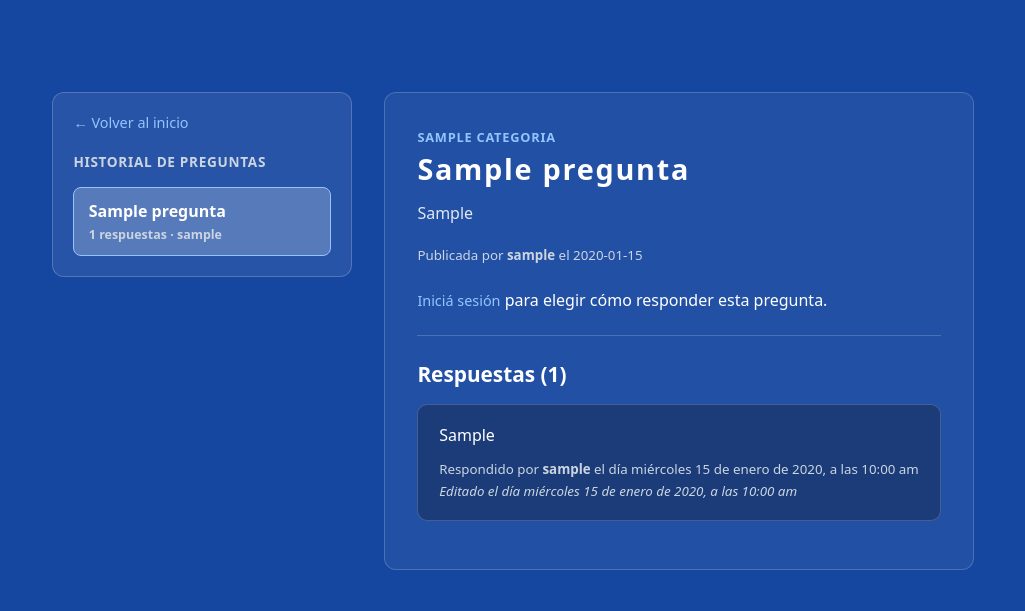
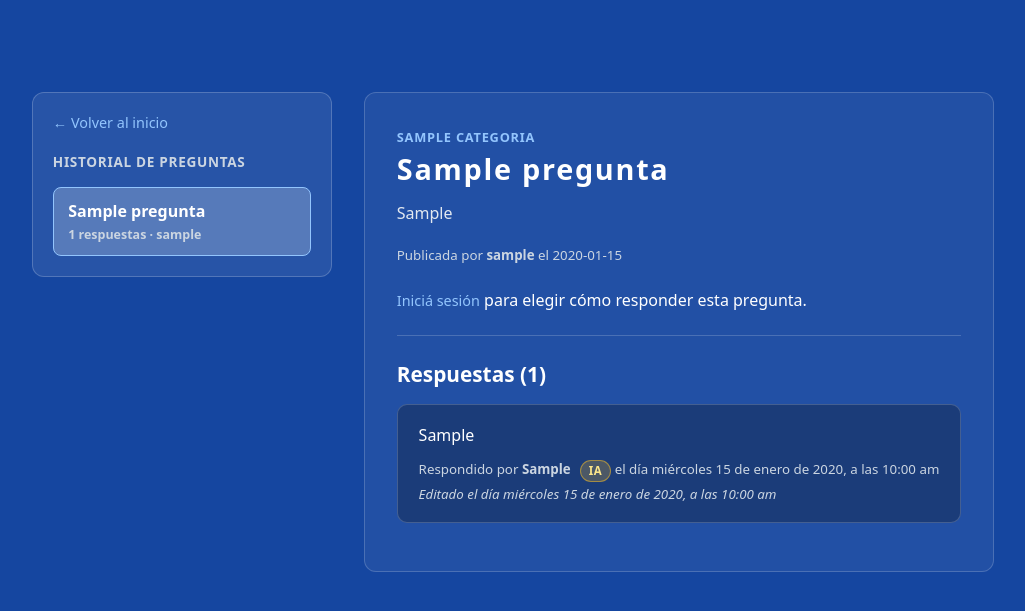
Before and after one commit to FacuArmando/Compilando..., a Flask app: page /questions/1 in a window 1280 px wide. Shown: the top 611 px of the page, without its empty margins (127-1152 px from the left). Run offline with Flask 3, Linux system fonts and the light colour scheme; tables that the repository leaves empty hold one stand-in row (values such as "Sample post").

Commit message:
Implementación de la Issue 16: Implementar identificación de autores

```diff
--- a/compilando/modules/answers/models.py
+++ b/compilando/modules/answers/models.py
@@ -1,7 +1,7 @@
 from datetime import datetime
 from typing import TYPE_CHECKING
 
-from sqlalchemy import DateTime, ForeignKey, Text
+from sqlalchemy import Boolean, DateTime, ForeignKey, String, Text
 from sqlalchemy.orm import Mapped, mapped_column, relationship
 
 from compilando.extensions import db
@@ -27,7 +27,7 @@ def _formatear_fecha_es(dt: datetime) -> str:
 
 
 class Respuesta(db.Model):
-    """Representa una respuesta publicada por un usuario a una pregunta."""
+    """Representa una respuesta publicada por un usuario o por IA a una pregunta."""
 
     __tablename__ = "respuestas"
 
@@ -35,12 +35,28 @@ class Respuesta(db.Model):
     cuerpo: Mapped[str] = mapped_column(Text, nullable=False)
     fecha: Mapped[datetime] = mapped_column(DateTime, default=datetime.now, nullable=False)
     fecha_edicion: Mapped[datetime | None] = mapped_column(DateTime, nullable=True, default=None)
+    es_ia: Mapped[bool] = mapped_column(
+        Boolean, default=False, server_default="0", nullable=False
+    )
+    modelo_ia: Mapped[str | None] = mapped_column(String(100), nullable=True, default=None)
 
     pregunta_id: Mapped[int] = mapped_column(ForeignKey("preguntas.id"), nullable=False)
     usuario_id: Mapped[int] = mapped_column(ForeignKey("usuarios.id"), nullable=False)
 
     pregunta: Mapped["Pregunta"] = relationship("Pregunta", back_populates="respuestas")
     usuario: Mapped["Usuario"] = relationship("Usuario")
+
+    @property
+    def autor_nombre(self) -> str:
+        """Identifica el nombre visible del autor según sea respuesta humana o de IA."""
+        if self.es_ia:
+            return self.modelo_ia or "Asistente IA"
+        return self.usuario.username
+
+    @property
+    def es_autor_pregunta(self) -> bool:
+        """Indica si quien respondió es el mismo usuario que publicó la pregunta."""
+        return not self.es_ia and self.usuario_id == self.pregunta.usuario_id
 
     @property
     def fecha_formateada(self) -> str:
--- a/compilando/static/css/answers.css
+++ b/compilando/static/css/answers.css
@@ -237,6 +237,36 @@
     border-top: 1px solid rgba(255, 255, 255, 0.12);
 }
 
+.author-badge {
+    display: inline-block;
+    font-size: 0.72rem;
+    font-weight: 700;
+    padding: 0.15rem 0.5rem;
+    border-radius: 999px;
+    margin-left: 0.35rem;
+    vertical-align: middle;
+    text-transform: uppercase;
+    letter-spacing: 0.04em;
+}
+
+.badge-user {
+    background-color: rgba(147, 197, 253, 0.2);
+    color: #93c5fd;
+    border: 1px solid rgba(147, 197, 253, 0.45);
+}
+
+.badge-op {
+    background-color: rgba(52, 211, 153, 0.2);
+    color: #6ee7b7;
+    border: 1px solid rgba(52, 211, 153, 0.45);
+}
+
+.badge-ia {
+    background-color: rgba(251, 191, 36, 0.22);
+    color: #fde68a;
+    border: 1px solid rgba(251, 191, 36, 0.5);
+}
+
 @media (max-width: 768px) {
     .gemini-layout {
         flex-direction: column;
--- a/compilando/templates/questions/view_question.html
+++ b/compilando/templates/questions/view_question.html
@@ -103,11 +103,20 @@
                     <div id="contenido-respuesta-{{ respuesta.id }}">
                         <p>{{ respuesta.cuerpo }}</p>
                         <small>
-                            Respondido por <strong>{{ respuesta.usuario.username }}</strong> el día {{ respuesta.fecha_formateada }}
+                             Respondido por <strong>{{ respuesta.autor_nombre }}</strong>
+                             {% if respuesta.es_ia %}
+                             <span class="author-badge badge-ia">IA</span>
+                            {% elif respuesta.es_autor_pregunta %}
+                             <span class="author-badge badge-op">Autor de la pregunta</span>
+                            {% else %}
+                             <span class="author-badge badge-user">Usuario</span>
+                             {% endif %}
+                            el día {{ respuesta.fecha_formateada }}
                             {% if respuesta.fecha_edicion_formateada %}
-                                <br><em>Editado el día {{ respuesta.fecha_edicion_formateada }}</em>
+                             <br><em>Editado el día {{ respuesta.fecha_edicion_formateada }}</em>
                             {% endif %}
                         </small>
+
 
                         {% if usuario_actual and usuario_actual.id == respuesta.usuario_id %}
                             <div class="answer-actions">
```
Also changed, not shown: migrations/versions/f70736bb2885_agregar_identificacion_de_autor_en_.py (added, +34 -0 lines), tests/test_answers.py (+58 -0 lines).
